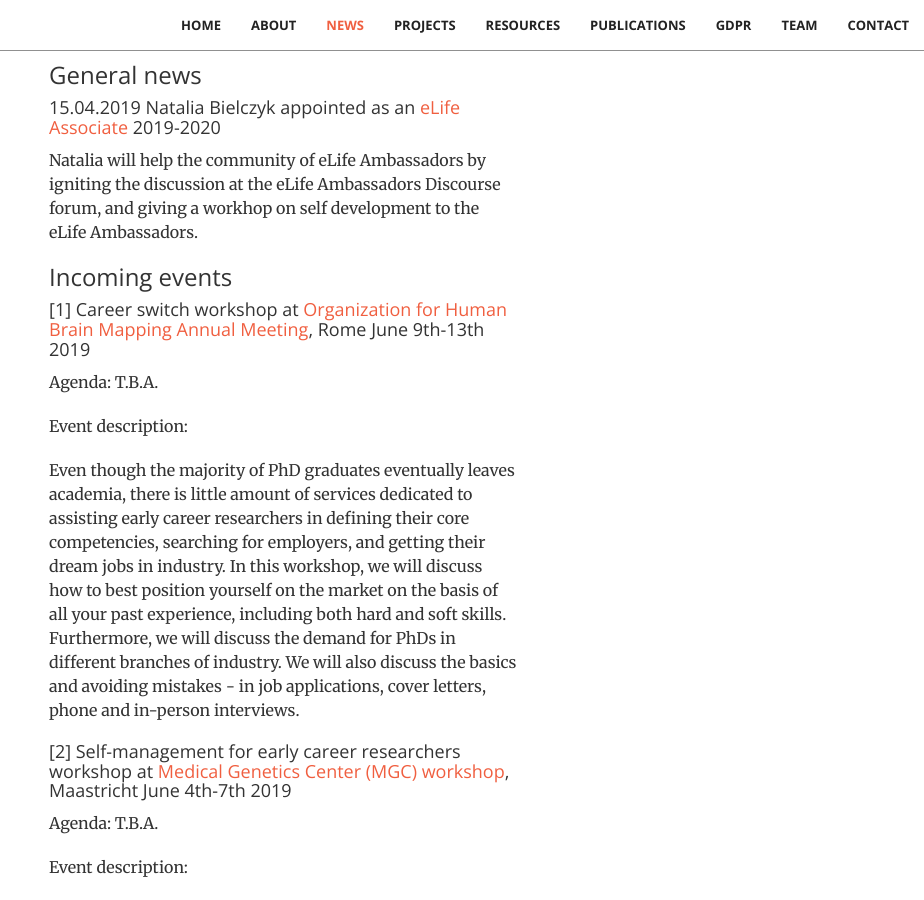
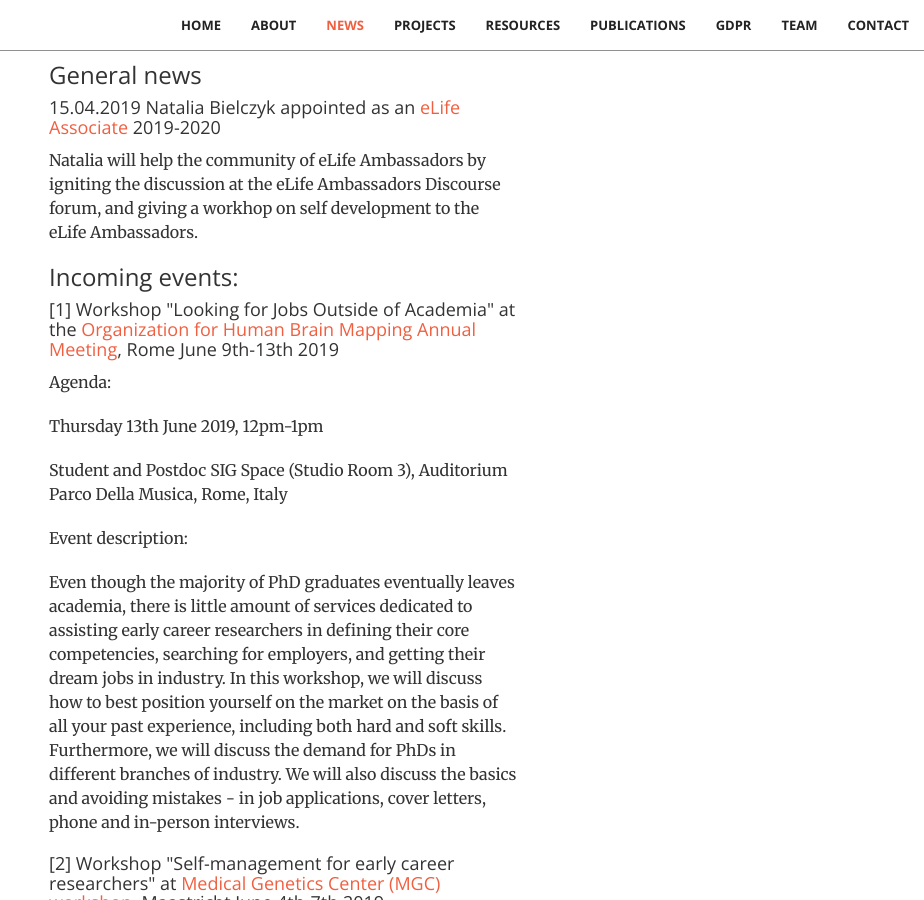
Before and after one commit to stichting-solaris/stichting-solaris.github.io, a Jekyll site: the page built from index.html, in a window 1280 px wide and 900 px high, scrolled down 3899 px. Shown: the whole window, without its empty margins (356-1280 px from the left). Built offline with Jekyll 4.4.1, drawn with Linux system fonts in a browser that asks for light colours; some of the changed text lies outside the part shown.

Commit message:
Update news.html

```diff
--- a/_includes/news.html
+++ b/_includes/news.html
@@ -20,13 +20,17 @@
                 <p>Natalia will help the community of eLife Ambassadors by igniting the discussion at the eLife Ambassadors
                     Discourse forum, and giving a workhop on self development to the eLife Ambassadors.</p>
 
-                <h3 class="section-heading">Incoming events</h3>
 
 
-                <h4 class="section-heading">[1] Career switch workshop at
+
+                <h3 class="section-heading">Incoming events:</h3>
+
+                <h4 class="section-heading">[1] Workshop "Looking for Jobs Outside of Academia" at the
                     <a href="https://www.humanbrainmapping.org/i4a/pages/index.cfm?pageid=3882&pageid=3900">
                         Organization for Human Brain Mapping Annual Meeting</a>, Rome June 9th-13th 2019</h4>
-                <p>Agenda: T.B.A.</p>
+                <p>Agenda:</p>
+                <p>Thursday 13th June 2019, 12pm-1pm</p>
+                <p>Student and Postdoc SIG Space (Studio Room 3), Auditorium Parco Della Musica, Rome, Italy</p>
                 <p>Event description:</p>
                 <p>Even though the majority of PhD graduates eventually leaves academia, there is little amount of services dedicated
                   to assisting early career researchers in defining their core competencies, searching for employers, and getting
@@ -35,10 +39,12 @@
                   PhDs in different branches of industry. We will also discuss the basics and avoiding mistakes - in job applications,
                   cover letters, phone and in-person interviews.</p>
 
-                <h4 class="section-heading">[2] Self-management for early career researchers workshop at
+                <h4 class="section-heading">[2] Workshop "Self-management for early career researchers" at
                     <a href="http://www.medgencentre.com">
                         Medical Genetics Center (MGC) workshop</a>, Maastricht June 4th-7th 2019</h4>
-                <p>Agenda: T.B.A.</p>
+                <p>Agenda:</p>
+                <p>Friday 7th June 2019, 9:30am-11:30am</p>
+                <p>Maastricht University, Maastricht, the Netherlands</p>
                 <p>Event description:</p>
                 <p>There is a growing disparity between the number of new PhD graduates and the available faculty positions.
                 Effectively, most of the PhD graduates needs to find jobs outside academia. Yet, there is little amount of
@@ -60,7 +66,6 @@
                 quizzes. Sharing personal experience by participants will be highly encouraged. The goal of the workshop is
                 to give the participants the information and confidence so they can further search for relevant information on
                 their own, and take first steps towards finding their dream job in industry.</p>
-
 
                 <hr class="primary">
                 <h3 class="section-heading">Past events</h3>
@@ -92,7 +97,7 @@
                     you the best personal experience.</p>
                 <p></p>
 
-                <h4 class="section-heading">[2] Open mentoring: a talk at
+                <h4 class="section-heading">[2] "Open mentoring": A talk at
                     <a href="https://brainhackwarsaw.github.io/">Brainhack Warsaw</a>, Warsaw, March 1st-3rd 2019</h4>
                 <p>Agenda: Saturday 2nd March, 2019, 15:00-15:20</p>
                 <p>Event description:</p>
@@ -104,17 +109,19 @@
                     can only be received from the direct supervisor; one can and should search out for advice from multiple
                     researchers at every career stage, independently from geographical location - especially when there is
                     little opportunity to be mentored in the local research environment.</p>
-
                 <p>Within the Organization for Human Brain Mapping Student and Postdoc Special Interest Group,
                     we are interested in assisting early career researchers in accelerating their careers. One of our main
                     initiatives is the International Online Mentoring Programme. Within the Programme, every member of the
                     OHBM community worldwide can become either a mentor, a mentee or both. In this blitz talk, I will
                     review the lessons we learned after over two years of running the programme, and recommendations we
                     can give to young generation of researchers who are just entering their PhD.</p>
+                <p>Agenda:</p>
+                <p>Saturday 2nd March 2019, 15:00-15:20</p>
+                <p>Auditorium 5, Faculty of Physics at the University of Warsaw, Ludwika Pasteura 5, 02-093, Warsaw, Poland</p>
                 <p></p>
 
-                <h4 class="section-heading">[3] Sharing is caring - how mentoring and open science come together to equalize
-                    chances for career development in academia, a talk at
+                <h4 class="section-heading">[3] A talk "Sharing is caring - how mentoring and open science come together
+                    to equalize chances for career development in academia" at
                     <a href="https://openmrbenelux.github.io/">OpenMR event</a>, Leiden, January 16th 2019</h4>
                 <p>Agenda: Wednesday January 16th, 2019, 16:15-17:00</p>
                 <p>Event description:</p>
@@ -132,6 +139,10 @@
                     Additionally, this talk aims to ignite discussion about mentorship as a competence which should be
                     featured as part of a standard research CV and acknowledged on equal terms with other research-related
                     competences i.e. publication record, teaching experience or received grants and awards.</p>
-              </div>
+                <p>Agenda:</p>
+                <p>Wednesday 16th January 2019, 17:00-17:45</p>
+                <p>Collegezaal 3, Gebouw/Building 1, Leiden University Medical Center (LUMC), Leiden</p>
+
+                </div>
             </div>
 </section>
```
